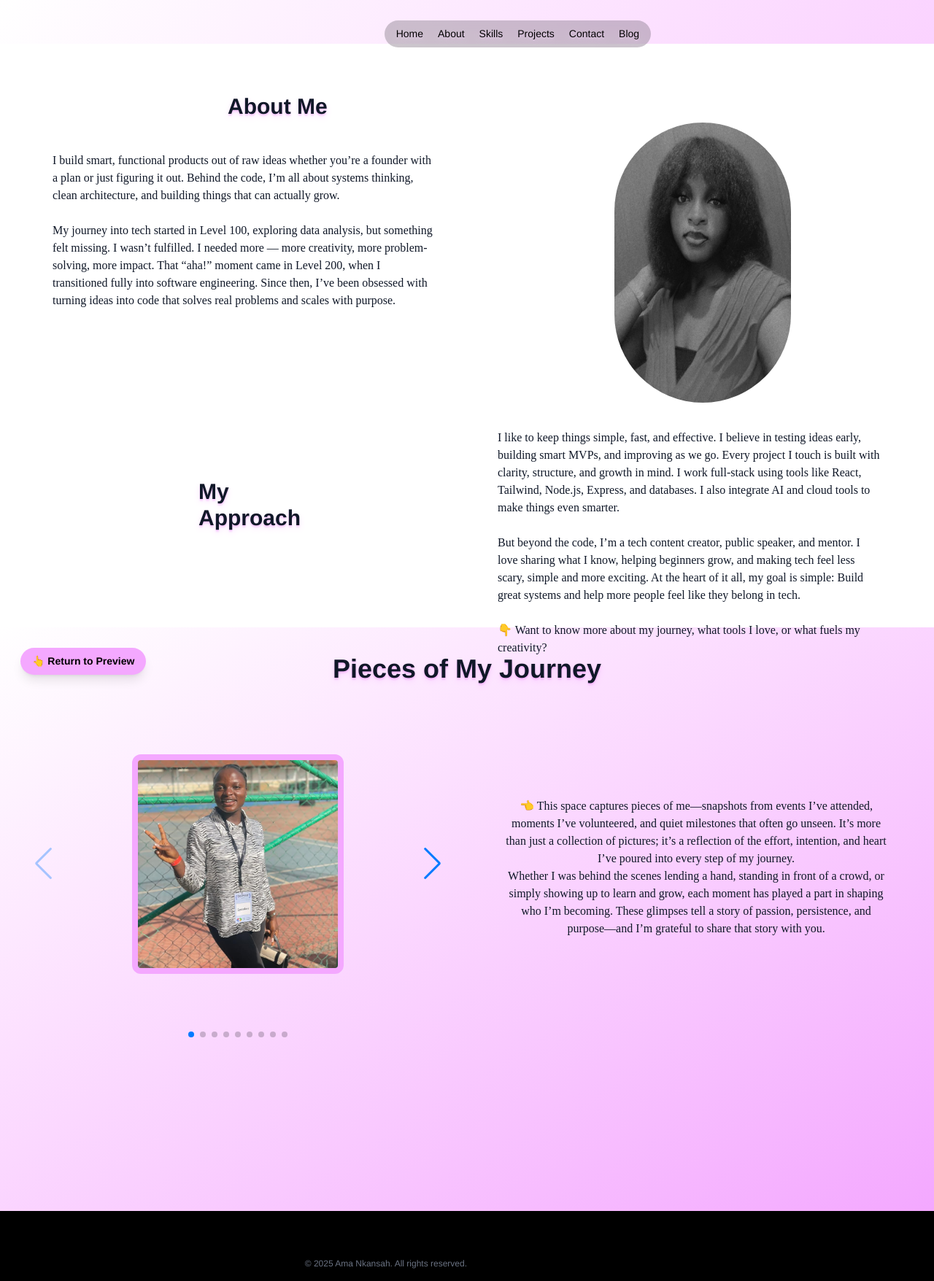
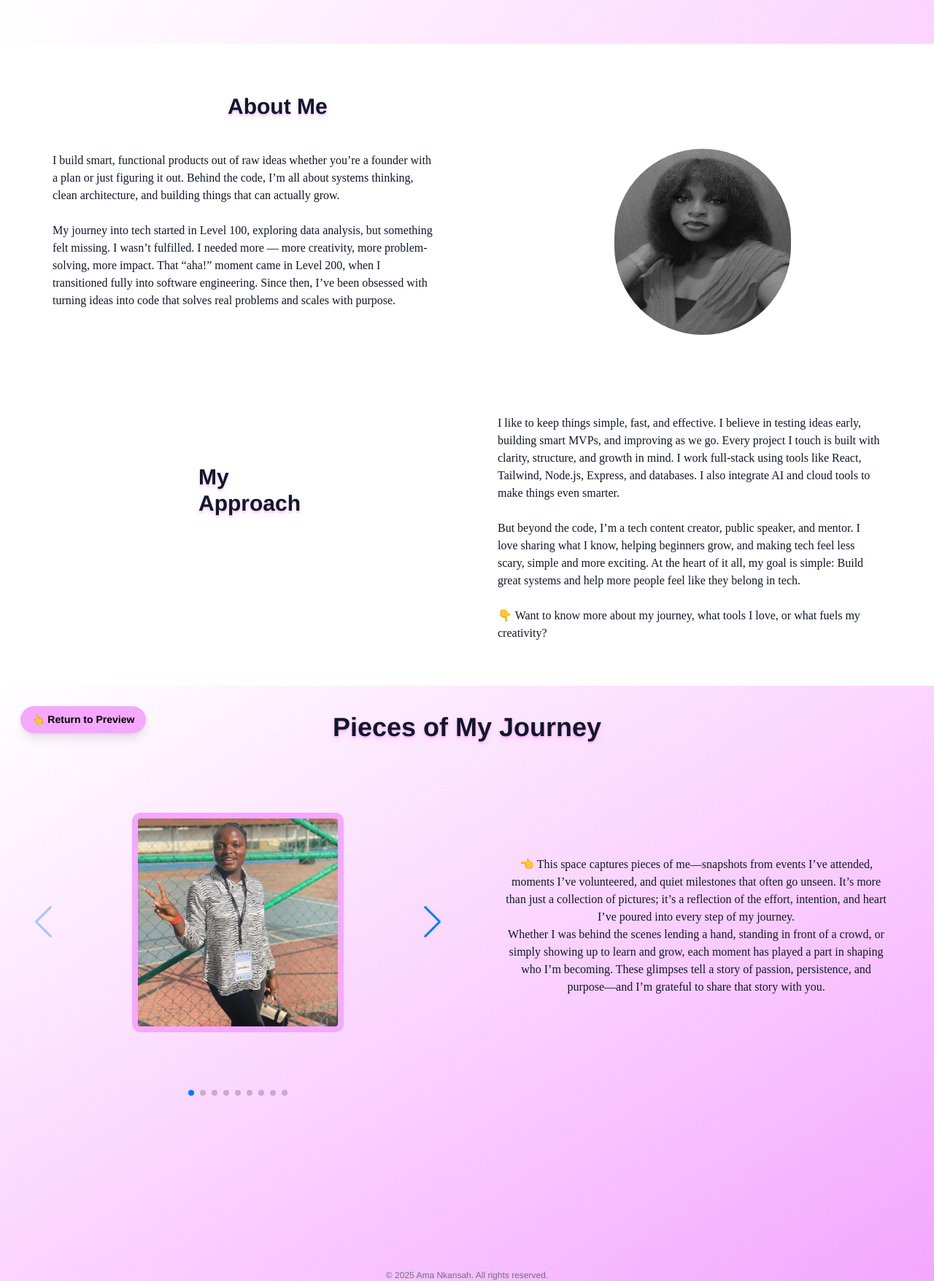
Before and after one commit to Ama-Nkansah/Personal_Website, a React (Vite) app: page /about in a window 1280 px wide. Shown: the whole page at 73% size. Built offline with nearby package versions, Linux system fonts and the light colour scheme; a web font is replaced by a local one.

Commit message:
Responsiveness check

```diff
--- a/src/components/about/aboutMPA.jsx
+++ b/src/components/about/aboutMPA.jsx
@@ -1,6 +1,7 @@
 import { useEffect } from "react";
 import { useLocation } from "react-router-dom";
 import AboutTeaser from "./aboutTeaser";
+import {Navbar} from "../common/Navbar";
 import Carousel from "./carousel";
 import { ThemeToggle } from "../home/ThemeToggle";
 
@@ -20,10 +21,10 @@ export default function AboutMPA() {
   return(
   <div>
     <ThemeToggle />
-    <AboutTeaser
-     isFullPage={true}
-     showButton={false}
-     />
+    <AboutTeaser isFullPage={true} showButton={false}>
+     <Navbar/>
+    </AboutTeaser>
+
 
 
     <div id="about-full" className="min-h-screen bg-gradient-to-br from-white to-fuchsia-300 text-gray-900 dark:bg-none dark:bg-[#21292c] dark:text-gray-100 overflow-x-hidden">
--- a/src/components/about/aboutTeaser.jsx
+++ b/src/components/about/aboutTeaser.jsx
@@ -1,5 +1,4 @@
-import {MoveRight} from "lucide-react";
-import {Navbar} from "../common/Navbar";
+import {MoveRight} from "lucide-react";import {Navbar} from "../common/Navbar";
 import myImg from "../../assets/my-img.jpg";
 import { useNavigate } from 'react-router-dom';
 
@@ -12,11 +11,11 @@ export default function AboutTeaser({isFullPage = false,showButton = true }) {
   };
 
   return (
-    <div className="h-screen justify-center bg-white dark:bg-[#2b3336] text-gray-900 dark:text-gray-100 p-8">
-      <Navbar/>
+    <div className="h-full justify-center bg-white dark:bg-[#2b3336] text-gray-900 dark:text-gray-100 p-8">
+
       <h1 className= {`w-1/2 translate-x-24 sm:translate-x-70 text-3xl font-bold text-shadow-lg/20 text-shadow-fuchsia-400 ${isFullPage ? "translate-y-9" : ""}`}>About Me</h1>
 
-      <div className= {`grid sm:grid-cols-2 sm:grid-rows-2 mt-5 mb-50 gap-1 h-screen pb-380 sm:pb-0 ${isFullPage ? "" : "border border-fuchsia-300"}`}>
+      <div className= {`grid sm:grid-cols-2 sm:grid-rows-2 mt-5 gap-1 h pb-380 sm:pb-0 ${isFullPage ? "" : "border border-fuchsia-300"}`}>
         <p className="order-1 sm:order-0 sm:col-start-1 p-8 -translate-y-9 md:-translate-y-0 md:p-10 md:py-15 text-base delius-regular">
           I build smart, functional products out of raw ideas whether you’re a founder with a plan or just figuring it out.
           Behind the code, I’m all about systems thinking, clean architecture, and building things that can actually grow.
@@ -26,7 +25,7 @@ export default function AboutTeaser({isFullPage = false,showButton = true }) {
           I needed more — more creativity, more problem-solving, more impact. That “aha!” moment came in Level 200, when I transitioned fully into software engineering.
           Since then, I’ve been obsessed with turning ideas into code that solves real problems and scales with purpose.
         </p>
-        <img src= {myImg} className="order-2 sm:order-0 sm:col-start-2 h-[100%] w-[55%] sm:h-[100%] sm:w-[40%] rounded-full aspect-square -translate-y-8 translate-20 md:translate-y-5 md:translate-x-50"/>
+        <img src= {myImg} className="order-2 sm:order-0 sm:col-start-2 h-[100%] w-[55%] sm:h-[70%] sm:w-[40%] rounded-full aspect-square -translate-y-8 translate-20 md:translate-y-14 md:translate-x-50"/>
 
           <h1 className="order-3 sm:order-0 sm:px-60 sm:py-30 md:col-start-1 text-3xl font-bold text-shadow-lg/20 translate-5 translate-x-15 sm:translate-x-0 sm:translate-0 text-shadow-fuchsia-400">My Approach</h1>
           <p className=" order-4 sm:order-0  md:col-start-2 pt-13 px-10 text-base delius-regular ">
@@ -42,7 +41,7 @@ export default function AboutTeaser({isFullPage = false,showButton = true }) {
           👇 Want to know more about my journey, what tools I love, or what fuels my creativity?
         </p>
 
-        <div className=" flex justify-end p-3 translate-x-170">
+        <div className=" flex justify-end p-3 translate-x-150">
           { showButton ? (
             <button onClick={handleClick} className="text-fuchsia-700 dark:text-fuchsia-300 hover:underline">
             See My Full Journey<MoveRight className="inline-block ml-3 text-fuchsia-700 dark:text-fuchsia-300"/>
--- a/src/components/common/button.jsx
+++ b/src/components/common/button.jsx
@@ -1,7 +1,7 @@
 
 export default function Button () {
   return (
-<button className="backdrop-blur-md bg-black/30 dark:bg-fuchsia-200 transition-all duration-300 border-zinc-500 m-28 md:px-4 py-2 rounded-full -translate-y-24 md:mt-5 md:-translate-y-82 md:translate-x-220 order-3">
+<button className="backdrop-blur-md bg-black/30 dark:bg-fuchsia-200 transition-all duration-300 border-zinc-500 m-28 md:px-4 py-2 rounded-full -translate-y-24 md:mt-5 md:-translate-y-82 md:translate-x-190 order-3">
   <a href="#" className="text-base md:text-lg font-semibold text-black hover:text-fuchsia-200 dark:hover:text-fuchsia-900 ease-in-out ">View Resume</a>
 </button>
 )};
--- a/src/components/common/socials.jsx
+++ b/src/components/common/socials.jsx
@@ -2,7 +2,7 @@ import { Github, Linkedin, Twitter }  from "lucide-react";
 
 export function SocialIcons(){
 return(
-<div className="flex gap-4 -translate-x-43 translate-y-12  md:translate-x-0 md:-translate-y-40 md:justify-center mt-4 order-4">
+<div className="flex gap-4 -translate-x-43 translate-y-12  md:translate-x-0 md:-translate-y-45 md:justify-center mt-4 order-4">
   <a
     href="https://github.com/Ama-Nkansah"
     target="_blank"
--- a/src/components/home/Hero.jsx
+++ b/src/components/home/Hero.jsx
@@ -34,10 +34,10 @@ function Hero(){
 
       <div className="text-center md:-translate-y-6 md:text-left order-2 -translate-y-9 md:mt-0">
           <h1 className=" text-3xl mb-7 md:mb-0 font-bold text-fuchsia-600 dark:text-fuchsia-300
-            md:text-6xl md:text-center md:-translate-y-100 md:translate-x-75">
+            md:text-5xl md:text-center md:-translate-y-100 md:translate-x-75">
             👋🏾 Ama Nkansah here,
           </h1>
-          <h2 className="text-xl px-2 mb-3 md:mb-0 md:text-2xl md:-translate-y-94 md:translate-x-224">
+          <h2 className="text-base px-2 mb-3 md:mb-0 md:text-2xl md:-translate-y-94 md:translate-x-180">
             Software Engineer & <Title/>
           </h2>
           <p className="text-center text-base italic mt-2 text-gray-700 dark:text-gray-300 md:-translate-y-90 md:translate-x-78">
--- a/src/pages/About.jsx
+++ b/src/pages/About.jsx
@@ -5,7 +5,7 @@ export const About = ()=>{
   return(
     <div className="min-h-screen bg-gradient-to-br from-white to-fuchsia-300 text-gray-900 dark:bg-none dark:bg-[#21292c] dark:text-gray-100 overflow-x-hidden ">
       <AboutMPA />
-      <Footer styles="absolute -bottom-235 right-160"/>
+      <Footer styles="flex justify-center"/>
     </div>
   );
 }
--- a/src/pages/Home.jsx
+++ b/src/pages/Home.jsx
@@ -39,7 +39,7 @@ useEffect(() => {
         <Navbar />
         <Hero />
        <AboutTeaser/>
-       <Footer className='absolute bottom-10' />
+       <Footer styles ='relative left-165' />
     </div>
   );
 };
```
